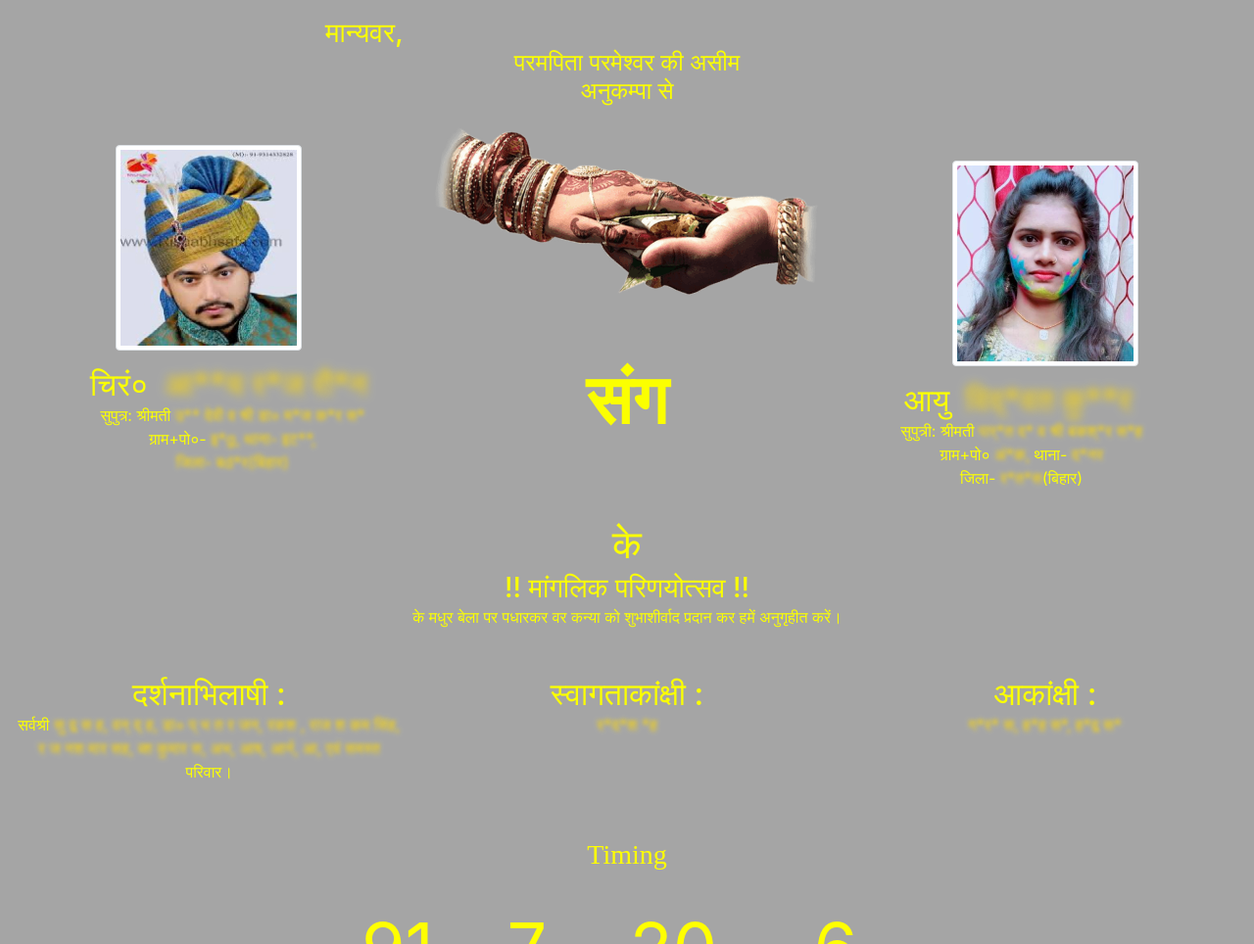
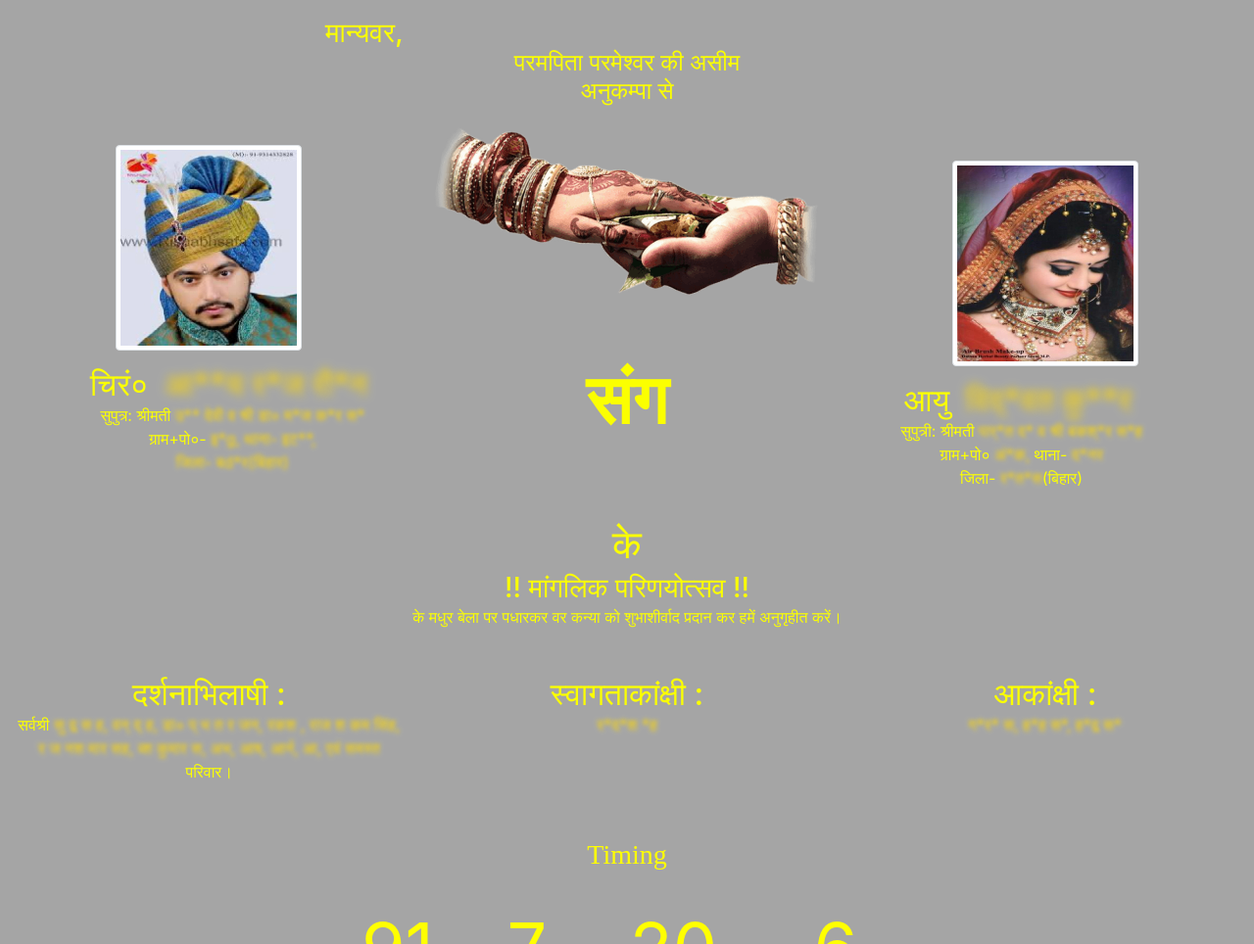
Before and after one commit to raushanstar/WeddingCard, a plain HTML site: page index.html in a window 1280 px wide. Shown: the part 872-1836 px from the top of the page at 98% size. Drawn offline with nearby package versions, Linux system fonts and the light colour scheme; a web font is replaced by a local one.

Commit message:
Update index.html

```diff
--- a/index.html
+++ b/index.html
@@ -9,7 +9,7 @@
     <meta name="description" content="*** संग *** ">
     <link rel="icon" href="img/hand.png">
 
-    <meta property="og:image" content="img/both.png" />
+    <meta property="og:image" content="https://github.com/raushanstar/WeddingCard/blob/master/img/both.png" />
 
     <meta name="viewport" content="width=device-width, initial-scale=1">
     <link rel="stylesheet" href="https://stackpath.bootstrapcdn.com/bootstrap/4.2.1/css/bootstrap.min.css"
@@ -184,7 +184,7 @@
 
                 <div class="col-md-4 mt-3">
                     <div class="my-3 var_photo">
-                        <img src="./img/ladki.png" alt="laki ka photo" class="img-thumbnail" />
+                        <img src="./img/ladki.jpg" alt="laki ka photo" class="img-thumbnail" />
                     </div>
 
                     <div class="mr-md-5 var_about">
```
